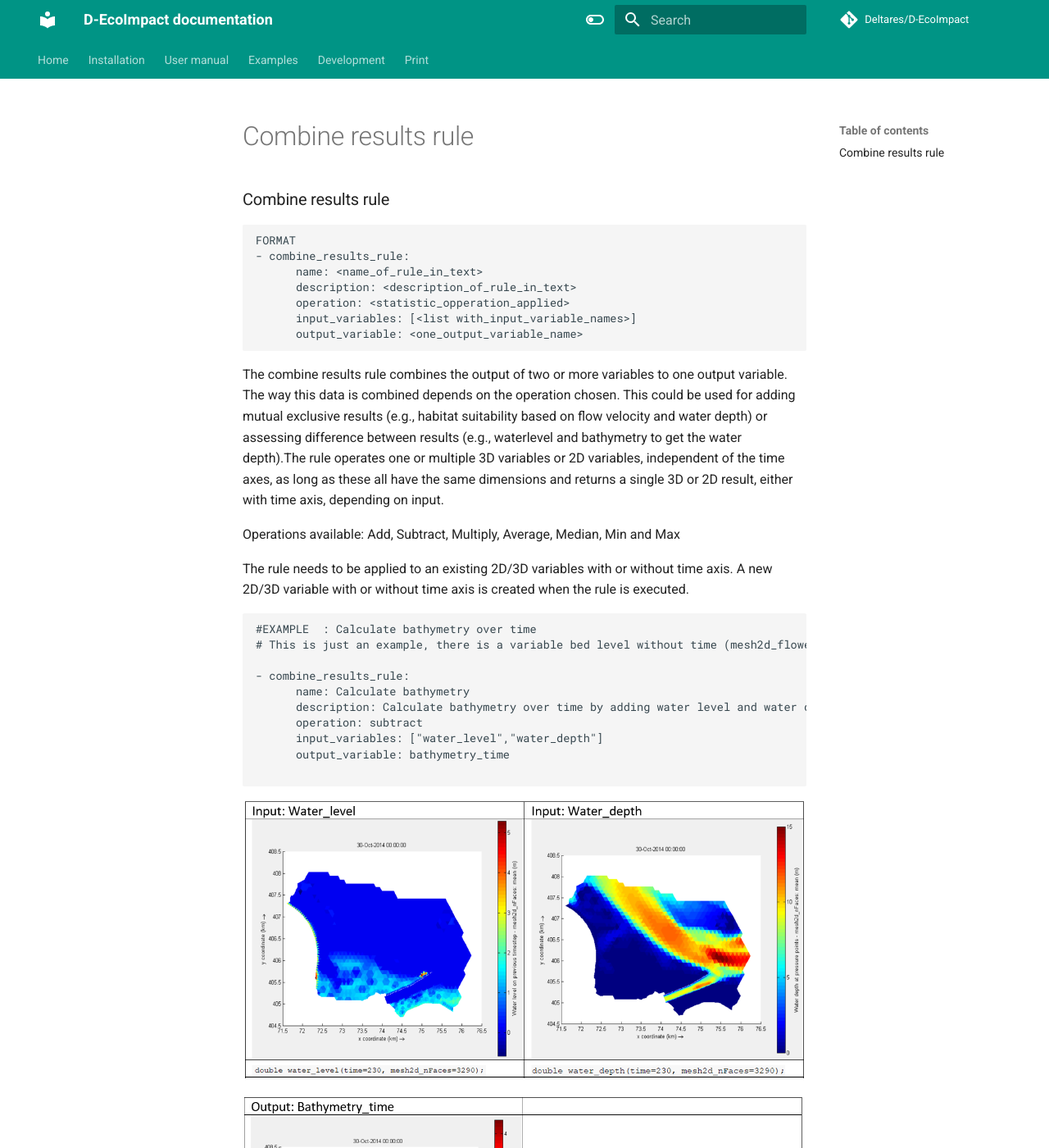
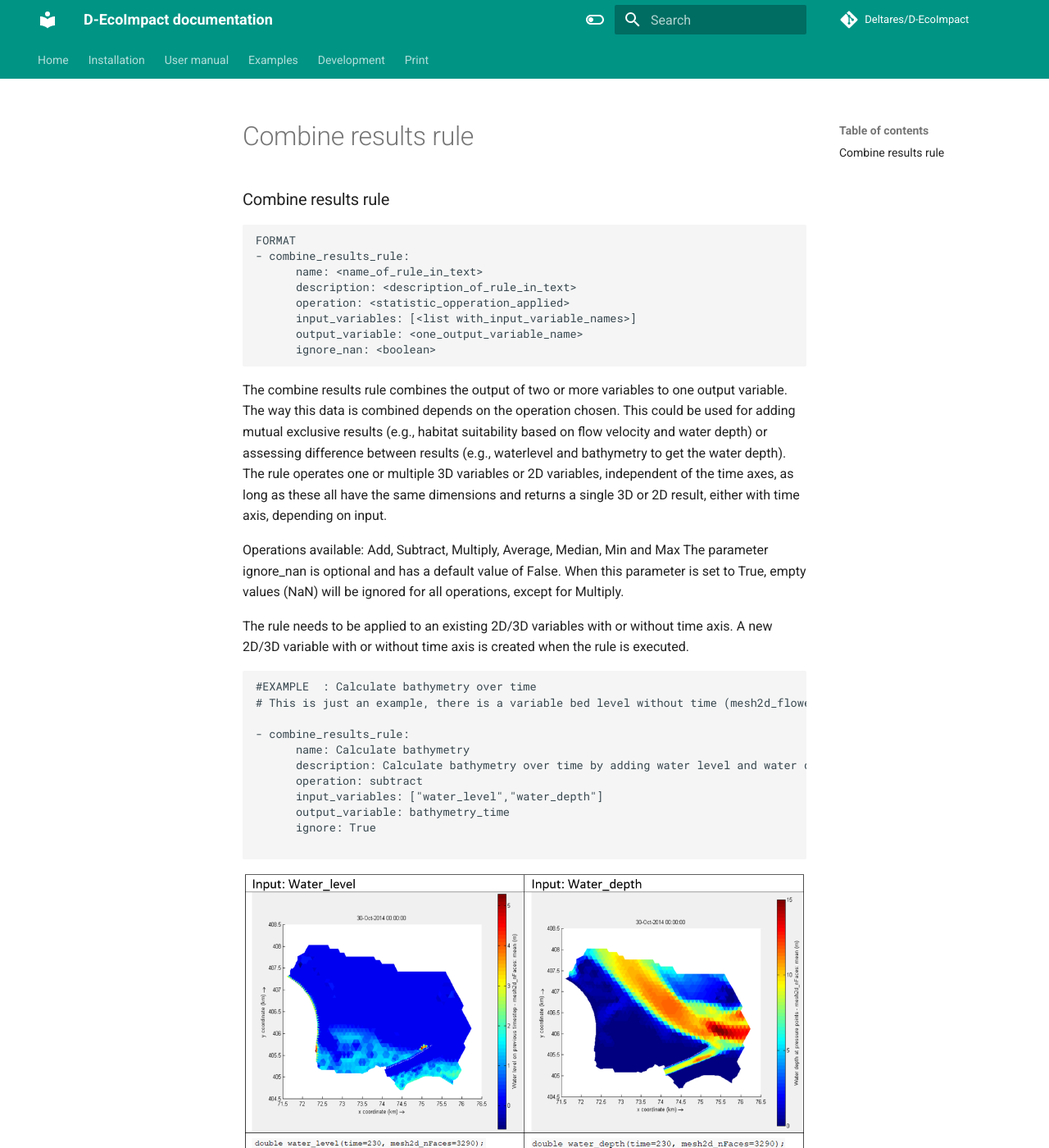
Before and after one commit to Deltares/D-EcoImpact, an MkDocs documentation site: the page built from docs/manual/rules/combine_results_rule.md, in a window 1280 px wide and 1400 px high. Shown: the whole window at 82% size. Built offline with MkDocs 1.6.1 and Material for MkDocs 9.7.7, drawn with Linux system fonts in a browser that asks for light colours; comment, search, counter and statistics services are not loaded; the version menu is left out.

Commit message:
ignore_nan added to documentation CombineResultsRule

````diff
--- a/docs/manual/rules/combine_results_rule.md
+++ b/docs/manual/rules/combine_results_rule.md
@@ -8,11 +8,13 @@
       operation: <statistic_opperation_applied>
       input_variables: [<list with_input_variable_names>]
       output_variable: <one_output_variable_name>
+      ignore_nan: <boolean>
 ```
 
-The combine results rule combines the output of two or more variables to one output variable. The way this data is combined depends on the operation chosen. This could be used for adding mutual exclusive results (e.g., habitat suitability based on flow velocity and water depth) or assessing difference between results (e.g., waterlevel and bathymetry to get the water depth).The rule operates one or multiple  3D variables or 2D variables, independent of the time axes, as long as these all have the same dimensions and returns a single 3D or 2D result, either with time axis, depending on input.
+The combine results rule combines the output of two or more variables to one output variable. The way this data is combined depends on the operation chosen. This could be used for adding mutual exclusive results (e.g., habitat suitability based on flow velocity and water depth) or assessing difference between results (e.g., waterlevel and bathymetry to get the water depth). The rule operates one or multiple  3D variables or 2D variables, independent of the time axes, as long as these all have the same dimensions and returns a single 3D or 2D result, either with time axis, depending on input.
 
 Operations available: Add, Subtract, Multiply, Average, Median, Min and Max
+The parameter ignore_nan is optional and has a default value of False. When this parameter is set to True, empty values (NaN) will be ignored for all operations, except for Multiply.
 
 The rule needs to be applied to an existing 2D/3D variables with or without time axis. A new 2D/3D variable with or without time axis is created when the rule is executed.
 
@@ -26,6 +28,7 @@
       operation: subtract
       input_variables: ["water_level","water_depth"]
       output_variable: bathymetry_time
+      ignore: True
 
 ```
 
````
